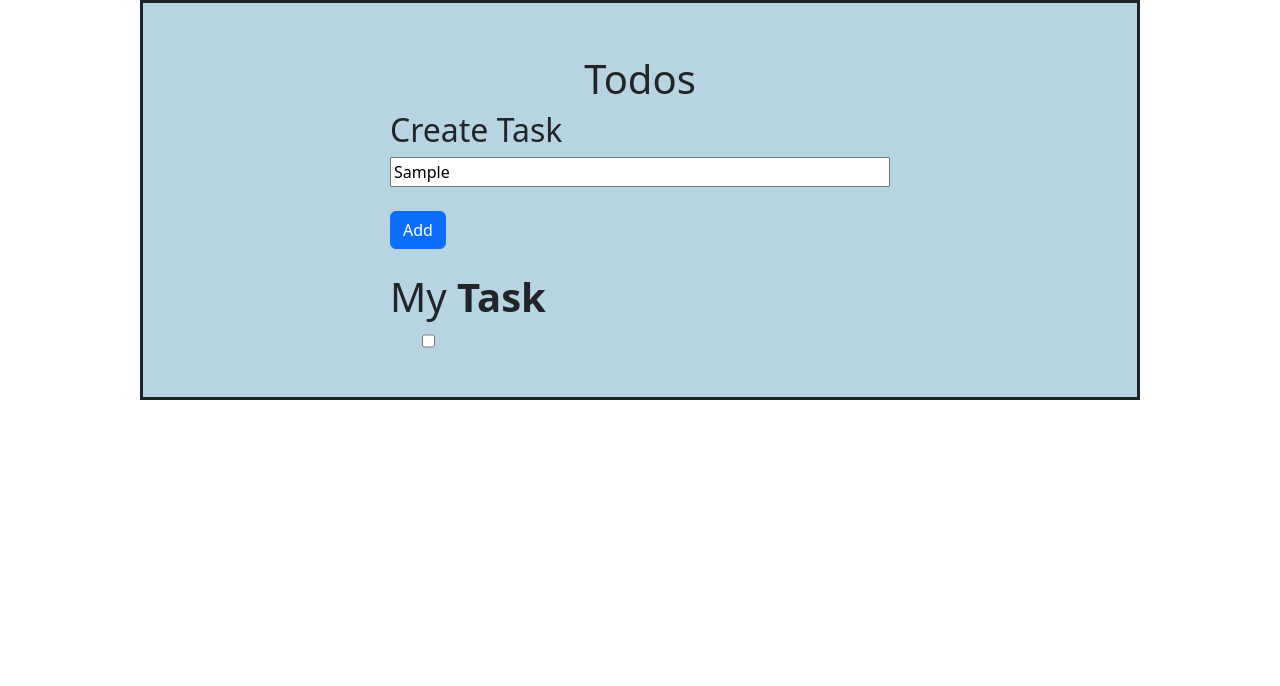
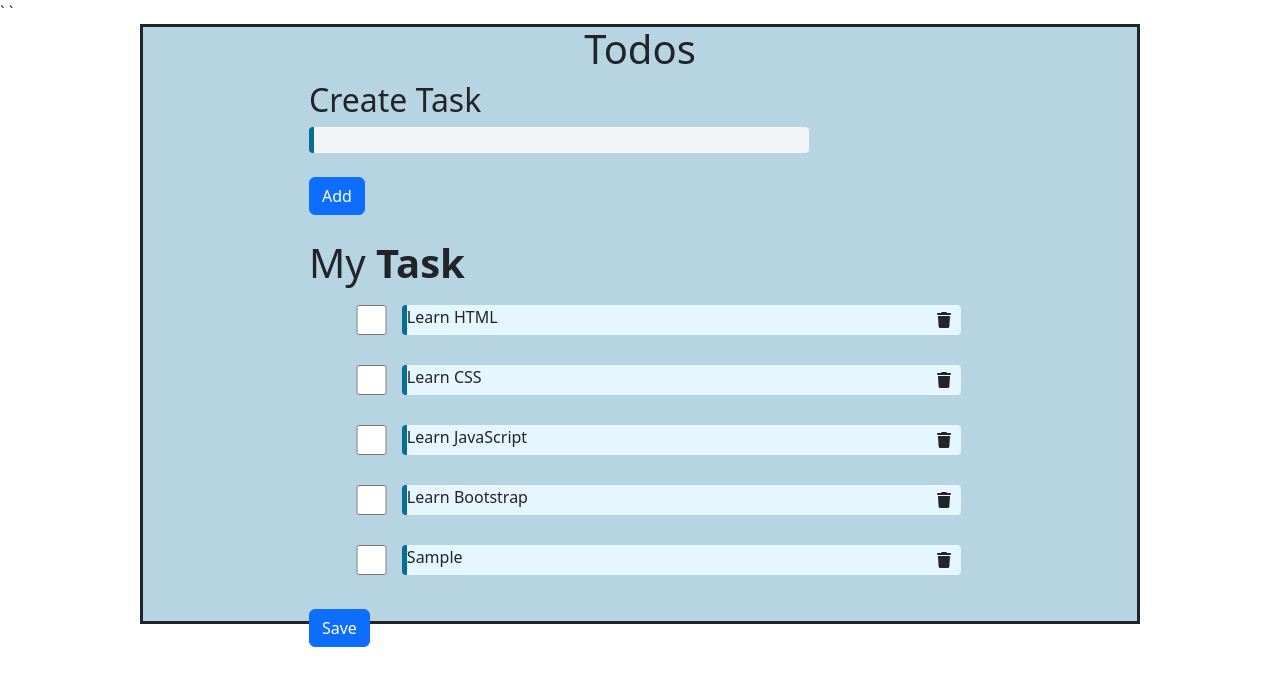
Before and after one commit to allumahesh1431/try, a website: page public/todos.html in a window 1280 px wide. Both pictures are taken after typing "Sample" into the empty fields and a click on the button "Add". Drawn offline with nearby package versions, Linux system fonts and the light colour scheme.

Commit message:
WithStorage

```diff
--- a/public/todos.html
+++ b/public/todos.html
@@ -3,9 +3,11 @@
 <head>
     <meta charset="UTF-8">
     <meta name="viewport" content="width=device-width, initial-scale=1.0">
-    <title>Document</title>
+    `<title>Document</title>
     <link rel="stylesheet" href="../node_modules/bootstrap/dist/css/bootstrap.min.css">
     <link rel="stylesheet" href="../src/styles/style.css">
+    <link rel="stylesheet" href="https://cdnjs.cloudflare.com/ajax/libs/font-awesome/6.0.0-beta3/css/all.min.css">`
+</head>
 </head>
 <body>
     <div class="main gap-0 row-gap-3">
@@ -17,10 +19,10 @@
             <h2>Create Task</h2>
         </div>
         <div>
-            <input style="width: 500px;" type="text" />
+            <input style="width: 500px;" id="userInput"  type="text" class="inputbox" placeholder="Whats needs to be done ?"/>
         </div>
         <div>
-            <button class="btn btn-primary mt-4 mb-4">
+            <button class="btn btn-primary mt-4 mb-4" id="inputkey">
              Add
             </button>
         </div>
@@ -35,7 +37,9 @@
             </ul>
         </div>
 
+        <button class="btn btn-primary mt-2" id="saveTodoButton">Save</button>
       </div>
+
     </div>
     <script src="../src/styles/scripts/script.js"></script>
 </body>
--- a/src/styles/scripts/script.js
+++ b/src/styles/scripts/script.js
@@ -1,22 +1,158 @@
+let todoItems=document.getElementById("todo-items-container")
+let inputkeyElement = document.getElementById("inputkey")
+let saveButtonElement = document.getElementById("saveTodoButton")
+
+function getItemLocalTodos(){
+    let stringfiedList = localStorage.getItem("todoList")
+    let parseTodoList = JSON.parse(stringfiedList)
+    if (parseTodoList == null){
+        return[];
+    }else{
+        return parseTodoList;
+    }
+}
+
+
+let todoList = [
+    { text: "Learn HTML", uniqueNo :1 },
+    { text: "Learn CSS", uniqueNo :2 },
+    { text: "Learn JavaScript", uniqueNo :3},
+    { text: "Learn Bootstrap",uniqueNo :4 }
+];
+
+saveButtonElement.onclick = function(){
+   localStorage.setItem("todolist",JSON.stringify(todoList));
+};
+
+
+inputkeyElement.onclick = function(){
+    Addinput()
+}
+
+
+function OnTodoStatusChange(checkboxId, labelId){
+    let checkboxElement = document.getElementById(checkboxId);
+
+    let labelElement = document.getElementById(labelId);
+
+    labelElement.classList.toggle("checked");
+
+    /*if(checkboxElement.checked === true){
+     labelElement.classList.add("checked");
+    }
+    else{
+        labelElement.classList.remove("checked");
+    }*/
+}
+function  OnTodoDelete(todoId){
+    let todoElement = document.getElementById(todoId);
+    todoItems.removeChild(todoElement);
+
+    let deleteIndex= todoList.findIndex(function(eachTodo){
+        let eachTodoId = "todo" + eachTodo.uniqueNo;
+        if(eachTodo === todoId){
+                return true;
+        }else{
+            return false;
+        }
+
+    });
+    todoList.splice(deleteIndex, 1);
+}
+
+function createAndAppend(todo){
+    let checkboxId = "checkbox" + todo.uniqueNo;
+    let labelId = "label"+ todo.uniqueNo;
+    let todoId = "todo"+ todo.uniqueNo;
+
+
     let todoElement = document.createElement("li");
-// alert("hi")
+
     todoElement.classList.add("todo-item-container","d-flex","flex-direction");
-let todoItems=document.getElementById("todo-items-container")
+    todoElement.id = todoId;
+
     todoItems.appendChild(todoElement);
+
+
 
     let inputElement = document.createElement("input");
     inputElement.classList.add("checkbox-input");
     inputElement.type = "checkbox";
-inputElement.id = "checkboxInput";
+    inputElement.id = checkboxId;
+    inputElement.onclick = function(){
+     OnTodoStatusChange(checkboxId, labelId)
+    }
+
     todoElement.appendChild(inputElement);
 
-let labelContainerElement = document.createElement("div");
-inputElement.classList.add("label-container");
-todoElement.appendChild(labelContainerElement);
 
-let checkboxElement = document.createElement("label");
-checkboxElement.classList.add("checkbox-label");
-checkboxElement.setAttribute("for", "checkboxInput");
-checkboxElement.textConennt="Learn Html";
-labelContainerElement.appendChild(checkboxElement);
-alert("hi   ")
+
+    let labelContainer = document.createElement("div");
+    labelContainer.classList.add("label-container" , "d-flex" ,"flex-row");
+
+
+    todoElement.appendChild(labelContainer);
+
+
+
+    let labelElement = document.createElement("label");
+
+    labelElement.id = labelId;
+
+    labelElement.setAttribute("for", checkboxId);
+
+    labelElement.classList.add("checkbox-label");
+
+    labelElement.textContent = todo.text;
+
+    labelContainer.appendChild(labelElement);
+
+
+
+    let deleteiconItem = document.createElement("div");
+
+    deleteiconItem.classList.add("delete-icon-item");
+
+    labelContainer.appendChild(deleteiconItem);
+
+
+
+    let deleteIcon = document.createElement("i");
+
+    deleteIcon.classList.add("fa", "fa-trash", "delete-icon");
+
+    deleteIcon.onclick=function(){
+        OnTodoDelete(todoId)
+    }
+
+    deleteiconItem.appendChild(deleteIcon);
+
+}
+
+
+
+
+function Addinput(){
+    let todosCount = todoList.length;
+    todosCount =todosCount + 1;
+
+
+    let userInputElement = document.getElementById("userInput");
+    let userInputValue = userInputElement.value;
+
+    let newTodo = {
+      text : userInputValue,
+      uniqueNo : todosCount
+    };
+    todoList.push(newTodo);
+
+
+     createAndAppend(newTodo);
+     userInputElement.value = " ";
+
+  }
+
+
+for(let eachtodo of todoList){
+    createAndAppend(eachtodo);
+}
--- a/src/styles/style.css
+++ b/src/styles/style.css
@@ -1,7 +1,7 @@
 .main{
     background-color: rgb(183, 212, 226);
     width: 1000px;
-    height: 400px;
+    height: 600px;
     margin: auto;
     display: flex;
     flex-direction: column;
@@ -10,3 +10,62 @@
 
 
 }
+.checked{
+    text-decoration: line-through;
+}
+.inputbox{
+    border-style: solid;
+    border-width: 5px;
+    border-color: #096f92;
+    border-right: none;
+    border-top: none;
+    border-bottom: none;
+    border-radius: 4px;
+    background-color: #f2f5f7;
+}
+.checkbox-input{
+
+         width: 450px;
+         height: 30px;
+         border-radius: 5px;
+         border: 3px solid lightgray;
+         margin-right: 10px;
+
+}
+
+.label-container{
+    background-color: #e6f6ff;
+  width: 1000%;
+  height: 30px;
+  border-style: solid;
+  border-width: 5px;
+  border-color: #096f92;
+  border-right: none;
+  border-top: none;
+  border-bottom: none;
+  border-radius: 4px;
+  margin: auto;
+}
+.checkbox-label{
+    margin: left auto;
+    font-weight: 500;
+}
+.todo-item-container {
+    margin-bottom: 10px; /* Adjust this value to control spacing */
+    padding: 10px; /* Optional: adds padding inside each to-do item */
+}
+
+/* Ensure .label-container or other elements don't interfere with spacing */
+.label-container {
+    margin: 0;
+    padding: 0;
+}
+.delete-icon-item{
+    display: flex;
+    justify-content: end;
+    margin-left: auto;
+}
+.delete-icon{
+    margin: auto;
+    padding-right: 10px;
+}
```
Lines whose indentation alone changed are shown as unchanged.
